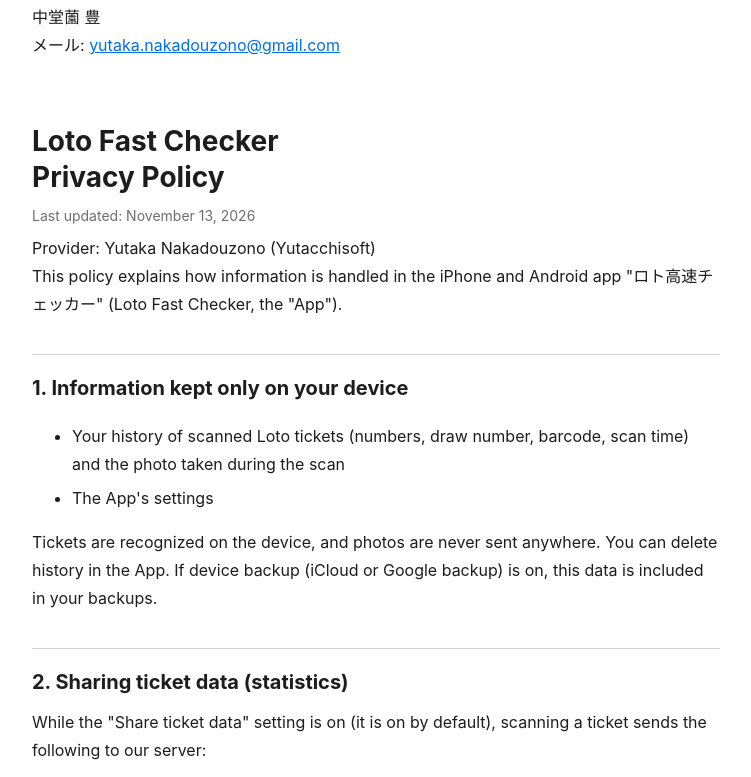
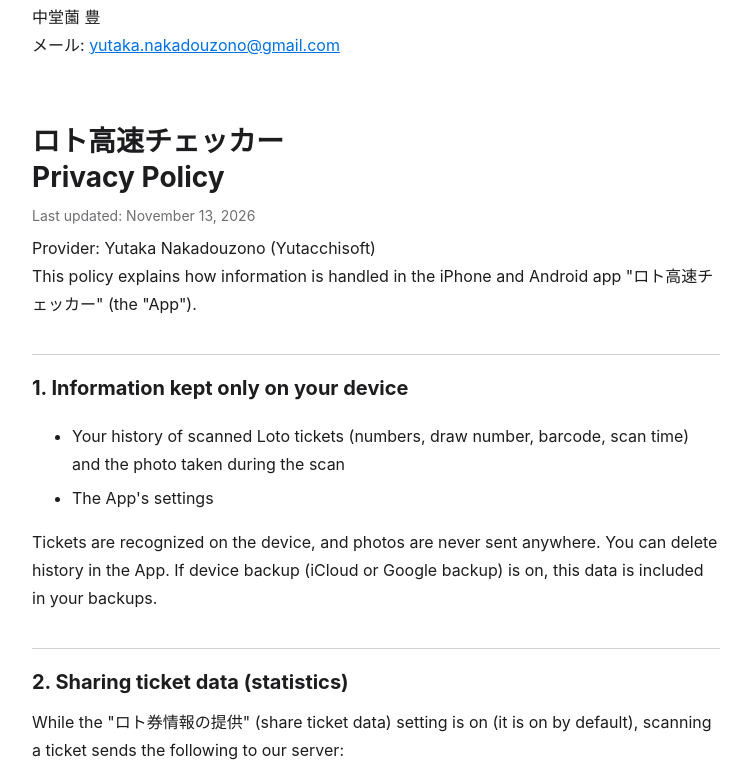
Before and after one commit to Yutacchisoft/yutacchisoft.github.io, a plain HTML site: page lotochecker/privacy.html in a window 1280 px wide. Shown: the part 3257-4034 px from the top of the page, without its empty margins (264-1015 px from the left). Drawn offline with Linux system fonts and the light colour scheme.

Commit message:
英語版のアプリ名と設定名を、アプリの表記に合わせる
Co-Authored-By: Claude Opus 5.5 <noreply@anthropic.com>

```diff
--- a/lotochecker/privacy.html
+++ b/lotochecker/privacy.html
@@ -76,9 +76,9 @@
 <h2>お問い合わせ</h2>
 <p>中堂薗 豊<br>メール: <a href="mailto:yutaka.nakadouzono@gmail.com">yutaka.nakadouzono@gmail.com</a></p>
 
-<h1 id="en" style="margin-top:64px">Loto Fast Checker<br>Privacy Policy</h1>
+<h1 id="en" style="margin-top:64px">ロト高速チェッカー<br>Privacy Policy</h1>
 <p class="muted">Last updated: November 13, 2026</p>
-<p>Provider: Yutaka Nakadouzono (Yutacchisoft)<br>This policy explains how information is handled in the iPhone and Android app "ロト高速チェッカー" (Loto Fast Checker, the "App").</p>
+<p>Provider: Yutaka Nakadouzono (Yutacchisoft)<br>This policy explains how information is handled in the iPhone and Android app "ロト高速チェッカー" (the "App").</p>
 
 <h2>1. Information kept only on your device</h2>
 <ul>
@@ -88,7 +88,7 @@
 <p>Tickets are recognized on the device, and photos are never sent anywhere. You can delete history in the App. If device backup (iCloud or Google backup) is on, this data is included in your backups.</p>
 
 <h2>2. Sharing ticket data (statistics)</h2>
-<p>While the "Share ticket data" setting is on (it is on by default), scanning a ticket sends the following to our server:</p>
+<p>While the "ロト券情報の提供" (share ticket data) setting is on (it is on by default), scanning a ticket sends the following to our server:</p>
 <ul>
 <li>Loto type, draw number, and the selected numbers</li>
 <li>A hash of the barcode, computed on your device (the barcode itself is not sent)</li>
```
